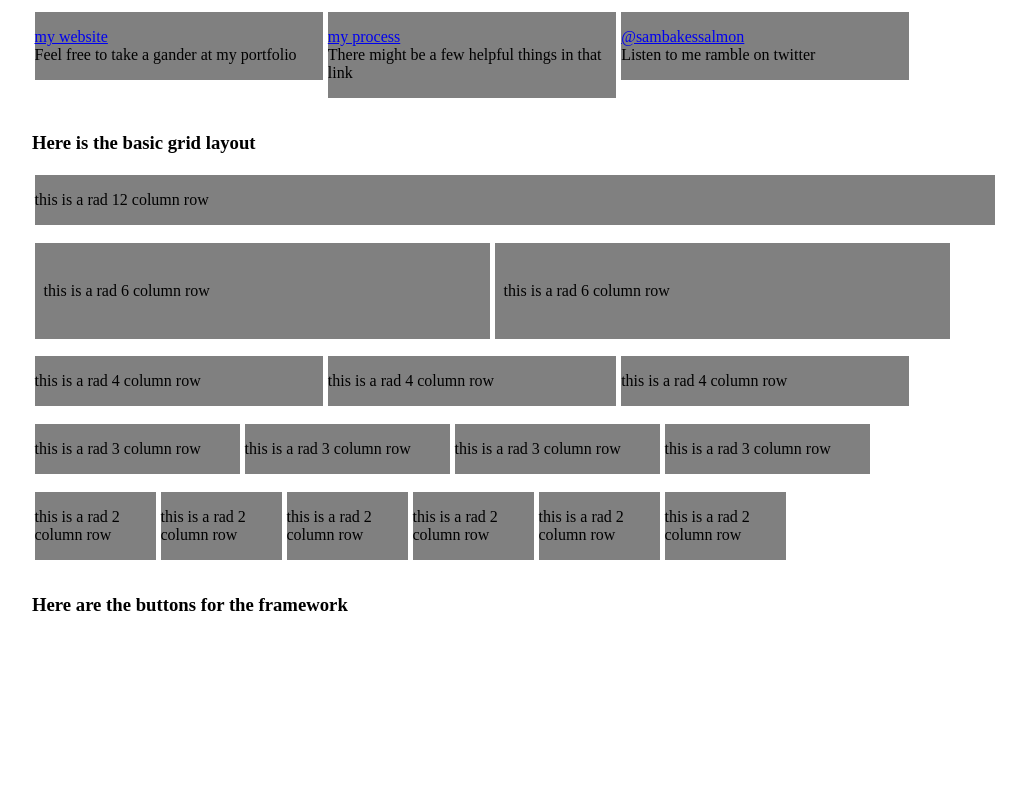
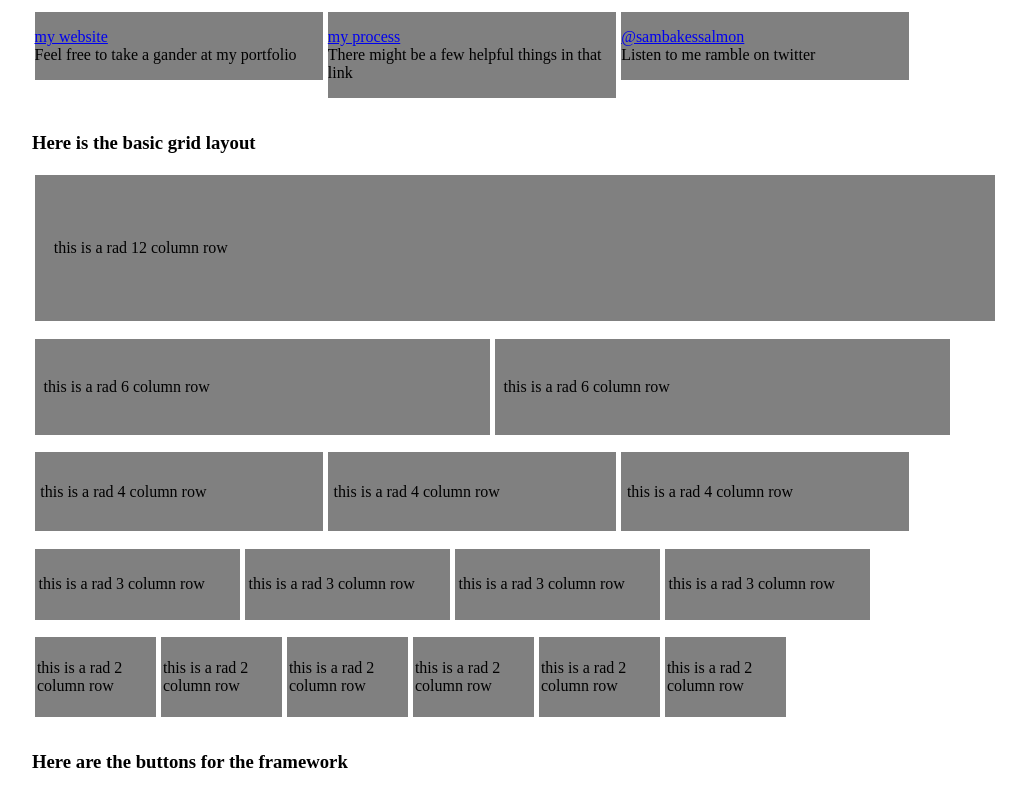
Before and after one commit to latitudecode/gridtorious-1.0, a plain HTML site: page index.html in a window 1280 px wide. Shown: the part 130-935 px from the top of the page, without its empty margins (108-1134 px from the left). Before the commit the page ends 800 px from the top, so only its background shows below. Drawn offline with Linux system fonts and the light colour scheme.

Commit message:
adding panel to index

```diff
--- a/index.html
+++ b/index.html
@@ -44,7 +44,9 @@
 		<h3>Here is the basic grid layout</h3>
 
 		<div class="column-12 columns">
+			<div class="panel">
 				<p>this is a rad 12 column row</p>
+			</div>
 		</div>
 	</div>
 
@@ -63,49 +65,73 @@
 
 	<div class="row">
 		<div class="column-4 columns">
+			<div class="panel">
 				<p>this is a rad 4 column row</p>
 			</div>
+		</div>
 		<div class="column-4 columns">
+			<div class="panel">
 				<p>this is a rad 4 column row</p>
 			</div>
+		</div>
 		<div class="column-4 columns">
+			<div class="panel">
 				<p>this is a rad 4 column row</p>
+			</div>
 		</div>
 	</div>
 
 	<div class="row">
 		<div class="column-3 columns">
+			<div class="panel">
 				<p>this is a rad 3 column row</p>
 			</div>
+		</div>
 		<div class="column-3 columns">
+			<div class="panel">
+				<p>this is a rad 3 column row</p>
+			</div>			</div>
+		<div class="column-3 columns">
+			<div class="panel">
+				<p>this is a rad 3 column row</p>
+			</div>			</div>
+		<div class="column-3 columns">
+			<div class="panel">
 				<p>this is a rad 3 column row</p>
 			</div>
-		<div class="column-3 columns">
-			<p>this is a rad 3 column row</p>
-		</div>
-		<div class="column-3 columns">
-			<p>this is a rad 3 column row</p>
 		</div>
 	</div>
 
 	<div class="row">
 		<div class="column-2 columns">
+			<div class="panel">
 				<p>this is a rad 2 column row</p>
 			</div>
+		</div>
 		<div class="column-2 columns">
+			<div class="panel">
 				<p>this is a rad 2 column row</p>
 			</div>
+		</div>
 		<div class="column-2 columns">
+			<div class="panel">
 				<p>this is a rad 2 column row</p>
 			</div>
+		</div>
 		<div class="column-2 columns">
+			<div class="panel">
 				<p>this is a rad 2 column row</p>
 			</div>
+		</div>
 		<div class="column-2 columns">
+			<div class="panel">
 				<p>this is a rad 2 column row</p>
 			</div>
+		</div>
 		<div class="column-2 columns">
+			<div class="panel">
 				<p>this is a rad 2 column row</p>
+			</div>
 		</div>
 	</div>
 
```
Lines whose indentation alone changed are shown as unchanged.
